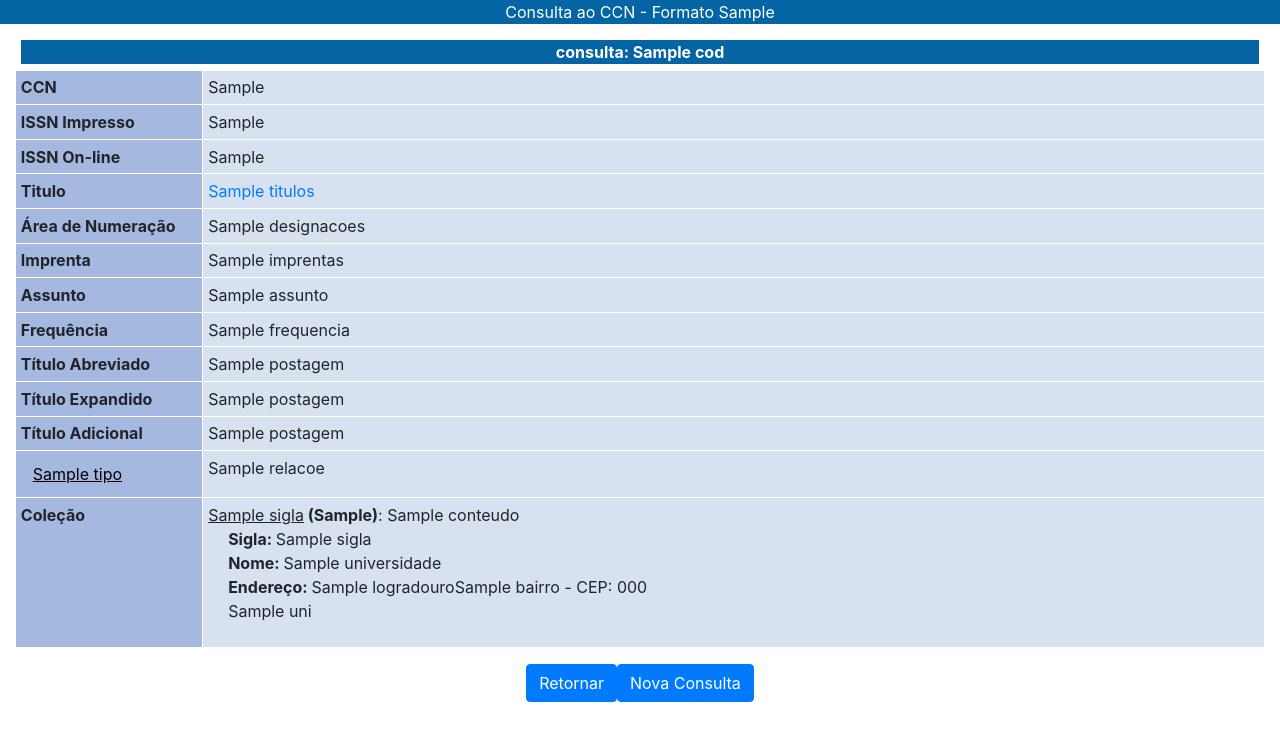
After one commit to maxbborges/ccn_ibict, a Django app: template ccn/templates/relacao.html in a window 1280 px wide. The commit adds this page. Shown: the top 741 px of the page. Run offline with Django 3.2, Linux system fonts and the light colour scheme; the template is opened without the code that fills it: most values are stand-ins (such as "Sample title", 1, 10 or a date in 2020); some libraries are stand-ins or nearby versions.

Commit message:
Incluido a nova tela de continuação

```diff
--- a/ccn/static/css/resultado.css
+++ b/ccn/static/css/resultado.css
@@ -67,3 +67,10 @@ tbody th {
     border: solid;
     padding: 5px;
 } */
+
+.btn_continuacao {
+    color: black;
+    background: none;
+    border: none;
+    text-decoration: underline;
+}
--- /dev/null
+++ b/ccn/templates/relacao.html
@@ -0,0 +1,143 @@
+{% extends 'base.html' %}
+{% load static %}
+{% load filter_tags %}
+
+{% block link %}
+<link rel="stylesheet" type="text/css" href="{% static 'css/resultado.css' %}">
+{% endblock %}
+
+{% block header %}
+<div class='row'>
+    <p>Consulta ao CCN - Formato {{formatoConsulta}}</p>
+</div>
+{% endblock %}
+
+{% block main %}
+<div class='row linhaTabela'>
+    <div class='col'>
+        {% if postagem %}
+        <table class="table table-bordered table-sm">
+            <thead>
+                <tr>
+                    <th colspan="2" class='codigo'>
+                        <p>consulta: {{postagem.cod}}</p>
+                    </th>
+                </tr>
+            </thead>
+            <tbody>
+                <tr>
+                    <th style="width: 15%">CCN</th>
+                    <td style="width: 85%">{{postagem.cod_ccn}}</td>
+                </tr>
+                <tr>
+                    <th style="width: 15%">ISSN Impresso</th>
+                    <td style="width: 85%">{{postagem.cod_issn}}</td>
+                </tr>
+                {% if postagem.cod_issn_online %}
+                <tr>
+                    <th style="width: 15%">ISSN On-line</th>
+                    <td style="width: 85%">{{postagem.cod_issn_online}}</td>
+                </tr>
+                {% endif %}
+                <tr>
+                    <th style="width: 15%">Titulo</th>
+                    {% if postagem.home_page %}
+                    <td style="width: 85%"><a href="{{postagem.home_page}}" target="_blank">{{titulos}}</a></td>
+                    {% else %}
+                    <td style="width: 85%">{{postagem.titulo}}</td>
+                    {% endif %}
+                </tr>
+                <tr>
+                    <th style="width: 15%">Área de Numeração</th>
+                    <td style="width: 85%" class='designacao'>
+                        <p>{{postagem.designacoes | linebreaksbr}}</p>
+                    </td>
+                </tr>
+                <tr>
+                    <th style="width: 15%">Imprenta</th>
+                    <td style="width: 85%" class='imprenta'>
+
+                        <p>{{postagem.imprentas| linebreaksbr}}</p>
+
+                    </td>
+                </tr>
+                <tr>
+                    <th style="width: 15%">Assunto</th>
+                    <td style="width: 85%">
+                        {{postagem.assunto | linebreaksbr}}
+                    </td>
+                </tr>
+                <tr>
+                    <th style="width: 15%">Frequência</th>
+                    <td style="width: 85%">{{postagem.frequencia}}</td>
+                </tr>
+                {% if postagem.postagem.titulo_abreviado %}
+                <tr>
+                    <th style="width: 15%">Título Abreviado</th>
+                    <td style="width: 85%">{{postagem.titulo_abreviado}}</td>
+                </tr>
+                {% endif %}
+                {% if postagem.titulo_expandido %}
+                <tr>
+                    <th style="width: 15%">Título Expandido</th>
+                    <td style="width: 85%">{{postagem.titulo_expandido| linebreaksbr}}</td>
+                </tr>
+                {% endif %}
+                {% if postagem.titulo_adicional %}
+                <tr>
+                    <th style="width: 15%">Título Adicional</th>
+                    <td style="width: 85%">{{postagem.titulo_adicional | linebreaksbr}}</td>
+                </tr>
+                {% endif %}
+                {% if postagem.relacoes %}
+                {% for r in postagem.relacoes %}
+                <tr class='continuacao_parcial'>
+                    <th style="width: 15%">
+                        <form method="POST" class="post-form" action="/relacao" id='formBusca'>
+                            {% csrf_token %}
+                            <input type="hidden" name="publ_cod" value="{{r.publ_cod}}">
+                            <button type="submit" class="btn btn-primary btn_continuacao">{{r.tipo}}</button>
+                        </form>
+                    </th>
+                    <td style="width: 85%">{{r.titulo}}</td>
+                </tr>
+                {%endfor%}
+                {% endif %}
+                <tr>
+                    <th style="width: 15%">Coleção</th>
+                    <td style="width: 85%">
+                        {% for universidade in postagem.lista_universidades %}
+                        <div id='universidades'><span id='sigla'>{{universidade.sigla}}</span><span id='des'>
+                                ({{universidade.uf_cod}})</span>: {{universidade.conteudo}}</div>
+                        <div id='info_adicionais'>
+                            <p><span>Sigla: </span>{{universidade.sigla}}</p>
+                            <p><span>Nome: </span>{{universidade.nome}}</p>
+                            <p><span>Endereço: </span>{{universidade.logradouro}}{{universidade.bairro}} - CEP:
+                                {{universidade.cep}}</p>
+                            {% for uni in universidade.numero %}
+                            <p>{{uni|safe}}</p>
+                            {%endfor%}
+                        </div>
+                        {%endfor%}
+                    </td>
+                </tr>
+            </tbody>
+        </table>
+        {% endif %}
+    </div>
+</div>
+<div class="row btnVoltar">
+    <form method="POST" class="post-form" action='/resultado'>
+        {% csrf_token %}
+        <button type="submit" class="btn btn-primary">Retornar</button>
+    </form>
+    <button type="button" class="btn btn-primary">Nova Consulta</button>
+</div>
+{% endblock %}
+
+{% block footer %}
+{% endblock %}
+
+{% block script %}
+<script src="{% static 'js/resultado.js' %}"></script>
+{% endblock %}
--- a/ccn/urls.py
+++ b/ccn/urls.py
@@ -6,4 +6,5 @@ urlpatterns = [
     path('', views.index, name='index'),
     path('busca', views.busca, name='busca'),
     path('resultado',views.resultado,name='resultado'),
+    path('relacao',views.relacao,name='relacao'),
 ]
```
Also changed, not shown: ccn/models.py (+8 -0 lines), ccn/templates/resultado.html (+21 -8 lines), ccn/views.py (+182 -3 lines).
